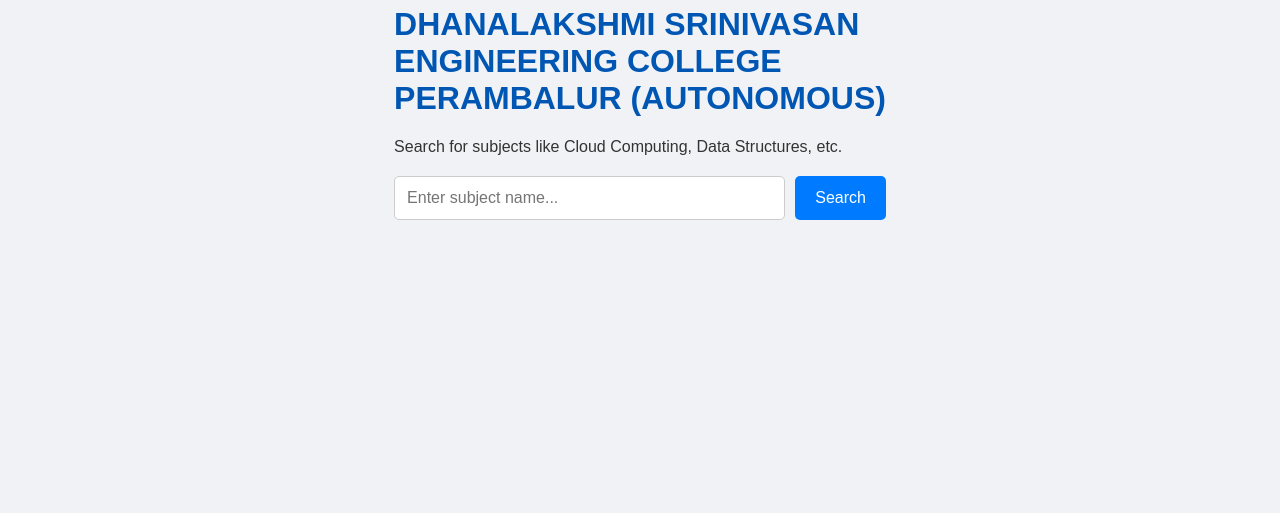
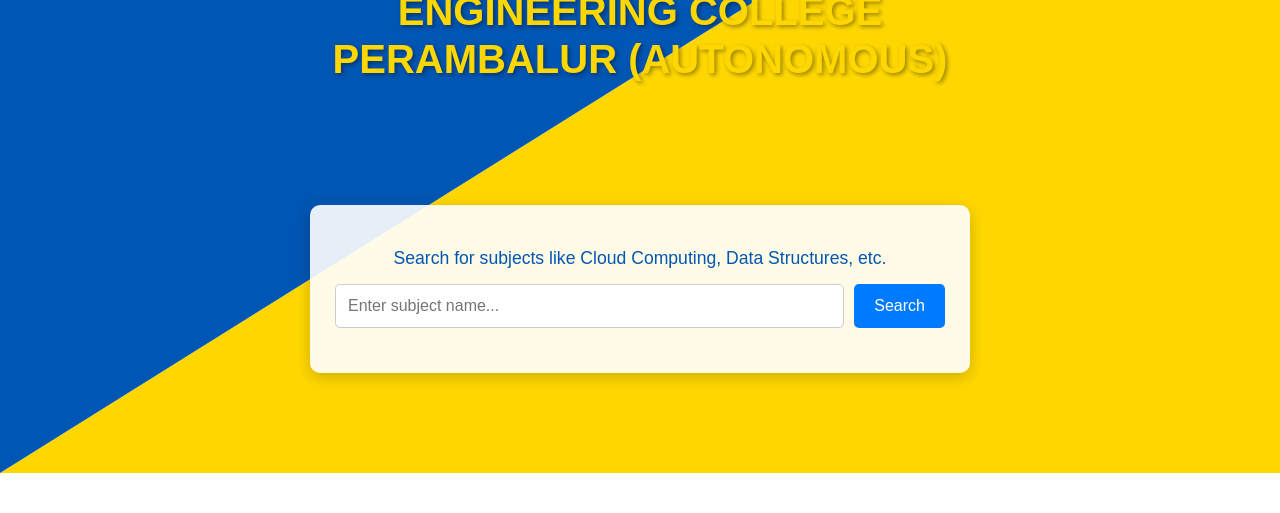
Before and after one commit to PRAKASHTHAS/old-question-papers, a plain HTML site: page index.html in a window 1280 px wide. Shown: the part 327-840 px from the top of the page. After the commit the page ends 800 px from the top, so only its background shows below. Drawn offline with Linux system fonts and the light colour scheme.

Commit message:
Update style.css

```diff
--- a/style.css
+++ b/style.css
@@ -1,33 +1,102 @@
 body {
+    margin: 0;
+    padding: 0;
     font-family: Arial, sans-serif;
-    background-color: #f0f2f5;
-    color: #333;
-    margin: 0;
-    padding: 20px;
+    color: #333; /* Default text color */
+    overflow: hidden; /* Hide scrollbars if content slightly overflows */
+    height: 100vh; /* Full viewport height */
     display: flex;
     justify-content: center;
     align-items: center;
-    min-height: 100vh;
 }
 
-.container {
-    background-color: #ffffff;
-    padding: 30px;
-    border-radius: 10px;
-    box-shadow: 0 4px 8px rgba(0,0,0,0.1);
+/* Background gradient or diagonal split */
+.background-container {
+    position: relative;
+    width: 100vw;
+    height: 100vh;
+    overflow: hidden;
+}
+
+.top-left-corner, .bottom-right-corner {
+    position: absolute;
+    width: 100%;
+    height: 100%;
+}
+
+.top-left-corner {
+    background-color: #0056b3; /* Darker Blue from your image */
+    clip-path: polygon(0 0, 100% 0, 0 100%); /* Creates the top-left triangle */
+    z-index: 1;
+}
+
+.bottom-right-corner {
+    background-color: #FFD700; /* Gold/Yellow from your image */
+    clip-path: polygon(100% 0, 100% 100%, 0 100%); /* Creates the bottom-right triangle */
+    z-index: 0; /* Ensures it's behind the blue */
+}
+
+/* Content Wrapper to center everything on top of the background */
+.content-wrapper {
+    position: absolute;
+    top: 50%;
+    left: 50%;
+    transform: translate(-50%, -50%);
+    width: 90%;
+    max-width: 700px; /* Adjust as needed */
     text-align: center;
-    width: 80%;
-    max-width: 600px;
+    z-index: 2; /* Ensures content is above the background */
+    display: flex;
+    flex-direction: column;
+    justify-content: space-between; /* Pushes university details to top, search to bottom */
+    min-height: 80vh; /* Adjust height to give space for elements */
+    padding: 20px;
+    box-sizing: border-box; /* Include padding in element's total width and height */
+}
+
+.university-details {
+    flex-grow: 1; /* Allows it to take up available space */
+    display: flex;
+    flex-direction: column;
+    justify-content: center; /* Center vertically within its space */
+    align-items: center;
+    margin-bottom: 30px; /* Space between university details and search */
+}
+
+.university-logo {
+    width: 150px; /* Adjust size as needed */
+    height: auto;
+    margin-bottom: 20px;
 }
 
 h1 {
-    color: #0056b3;
+    color: #FFD700; /* Yellow text for the university name */
+    font-size: 2.5em; /* Larger font size */
+    font-weight: bold;
+    text-shadow: 2px 2px 4px rgba(0, 0, 0, 0.4); /* Adds some shadow for readability */
+    line-height: 1.2; /* Spacing between lines */
+    margin: 0; /* Remove default margin */
+}
+
+.search-section {
+    background-color: rgba(255, 255, 255, 0.9); /* Slightly transparent white background */
+    padding: 25px;
+    border-radius: 10px;
+    box-shadow: 0 4px 15px rgba(0, 0, 0, 0.2);
+    width: 100%; /* Take full width of content-wrapper */
+    box-sizing: border-box;
+}
+
+.search-instruction {
+    color: #0056b3; /* Blue text for instruction */
+    font-size: 1.1em;
+    margin-bottom: 15px;
 }
 
 .search-box {
     display: flex;
     gap: 10px;
-    margin-top: 20px;
+    margin-bottom: 20px; /* Space below search box */
 }
 
 #searchInput {
@@ -52,25 +121,32 @@ h1 {
     background-color: #0056b3;
 }
 
+/* Results styling (keep as is) */
 .result-item {
-    background-color: #f9f9f9;
-    border: 1px solid #ddd;
+    background-color: #f0f8ff; /* Light blue background for result items */
+    border: 1px solid #cceeff; /* Light blue border */
     border-radius: 5px;
     padding: 15px;
-    margin-top: 15px;
+    margin-top: 10px;
     text-align: left;
     display: flex;
     justify-content: space-between;
     align-items: center;
+    box-shadow: 0 2px 5px rgba(0,0,0,0.08);
+}
+
+.result-item:first-child {
+    margin-top: 0; /* No top margin for the very first result */
 }
 
 .download-button {
     text-decoration: none;
     background-color: #28a745;
     color: white;
-    padding: 10px 15px;
+    padding: 8px 12px;
     border-radius: 5px;
     font-weight: bold;
+    font-size: 0.9em;
 }
 
 .download-button:hover {
```
